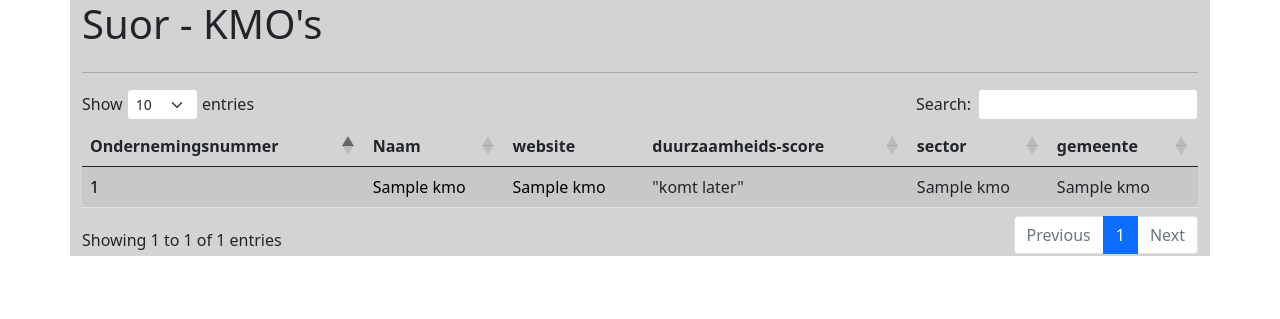
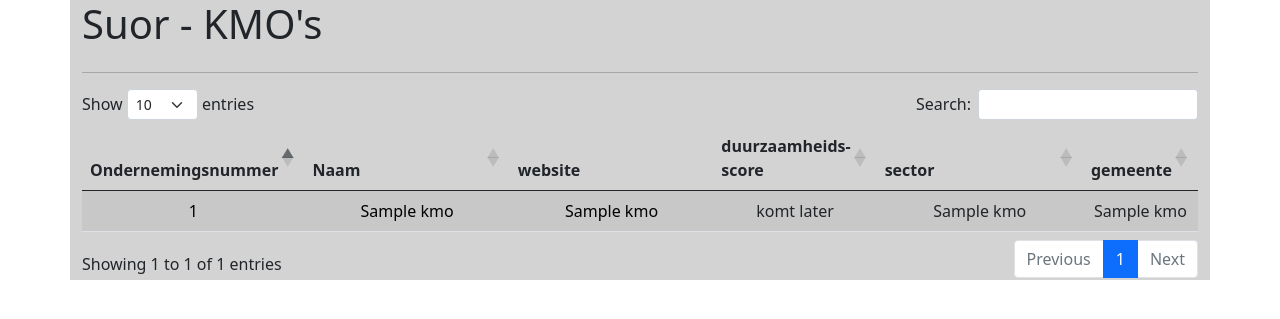
Before and after one commit to hannesroegiers/DEP_group_4, a Flask app: page / in a window 1280 px wide. Shown: the top 319 px of the page. Run offline with Flask 2, Linux system fonts and the light colour scheme; a database or web service that is not in the repository returns one stand-in record (values such as "Sample title"); some libraries are stand-ins or nearby versions.

Commit message:
guy zijn opmerking toegepast op de website

```diff
--- a/website/app.py
+++ b/website/app.py
@@ -41,7 +41,7 @@ def index():
     conn.close()
     cur.close()
 
-    return render_template('home.html',title="KMO's",bedrijven=kmos,jaarverslagen_url=jaarverslagen_url)
+    return render_template('home.html',title="KMO's",bedrijven=kmos,jaarverslagen_url=jaarverslagen_url,test="ikbenhann.es/nl")
 
 @app.route('/result/<ondernemingsnummer>',methods=['GET','POST'])
 def bedrijf(ondernemingsnummer):
--- a/website/static/index.css
+++ b/website/static/index.css
@@ -28,6 +28,15 @@ a:hover{
     text-decoration: underline;
     font-weight: bold;
 }
+
+th{
+    width: fit-content;
+}
+td,th{
+    text-align: center;
+    text-align: center;
+}
+
 
 .ol-r{
     border: 2px red solid;
@@ -87,3 +96,6 @@ main{
     margin: 5rem auto 0;
     /* border: 2px solid green; */
 }
+.w-30{
+    width: calc(30%);
+}
--- a/website/templates/base.html
+++ b/website/templates/base.html
@@ -3,18 +3,18 @@
   <head>
     <title> {% block title %} {% endblock %} - SUOR </title>
     <link href="https://cdn.jsdelivr.net/npm/bootstrap@5.0.1/dist/css/bootstrap.min.css" rel="stylesheet" integrity="sha384-+0n0xVW2eSR5OomGNYDnhzAbDsOXxcvSN1TPprVMTNDbiYZCxYbOOl7+AMvyTG2x" crossorigin="anonymous">
+    <link rel="stylesheet" href="/static/index.css">
     <link rel="stylesheet" type="text/css" href="https://cdn.datatables.net/1.10.25/css/dataTables.bootstrap5.css">
-    <link rel="stylesheet" href="/static/index.css">
   </head>
   <body class="">
     <div class="container aliceblue">
-        <div class="flex-start flex-container">
-            <h1>Suor -&nbsp; </h1>
-            <h1>{{ title }}</h1>
-        </div>
-       <!--outline 2de <p> naar rechts-->
+          <div class="flex-start flex-container">
+              <h1>Suor -&nbsp; </h1>
+              <h1>{{ title }}</h1>
+          </div>
+        <!--outline 2de <p> naar rechts-->
+          <hr>
 
-      <hr>
       {% block content %}{% endblock %}
     </div>
     <script type="text/javascript" charset="utf8" src="https://code.jquery.com/jquery-3.6.0.min.js"></script>
--- a/website/templates/home.html
+++ b/website/templates/home.html
@@ -11,10 +11,10 @@
             <link rel="stylesheet" href="/static/index.css">
             <tr>
               <th>Ondernemingsnummer</th>
-              <th>Naam</th>
+              <th class="w-30">Naam</th>
               <th>website</th>
               <th>duurzaamheids-score</th>
-              <th>sector</th>
+              <th class="w-30">sector</th>
               <th>gemeente</th>
             </tr>
           </thead>
@@ -22,10 +22,18 @@
             {% for kmo in bedrijven %}
               <tr>
                   <td><a href= {{ jaarverslagen_url + kmo[0]|string }} target="_blank">{{ kmo[0] }}</a></td>
-                  <td><a href={{ url_for('bedrijf',ondernemingsnummer= kmo[0]) }} target="_blank">{{ kmo[1] }}</a></td>
-                  <td><a href="" target="_blank">{{ kmo[3] }}</a></td>
-                  <td>"komt later"</td>
-                  <td>{{ kmo[4] }}</td>
+                  <td class="w-30"><a href={{ url_for('bedrijf',ondernemingsnummer= kmo[0]) }} target="_blank">{{ kmo[1] }}</a></td>
+                  <td class="w-30">
+                    {% set url="https://"+kmo[3] %}
+                    {% if "/" in kmo[3] %}
+                      {% set website = kmo[3].split("/") %}
+                      <a href={{ url }} target="_blank">{{ website[0] }}</a>
+                    {% else %}
+                      <a href={{ url }} target="_blank">{{ kmo[3] }}</a>
+                    {% endif %}
+                  </td>
+                  <td>komt later</td>
+                  <td class="w-30">{{ kmo[4] }}</td>
                   <td>{{ kmo[5] }}</td>
               </tr>
             {% endfor %}
@@ -33,6 +41,7 @@
         </table>
       </div>
 {% endblock %}
+
 {% block scripts %}
   <script>
     $(document).ready(function () {
@@ -40,10 +49,10 @@
         columns: [
         {orderable: false, searchable: true},
         {orderable: true, searchable: true},
-        {orderable: false, searchable: false},
+        {orderable: false, searchable: true},
         {orderable: true, searchable: false},
         {orderable: true, searchable: true},
-         {orderable: true, searchable: true},]
+        {orderable: true, searchable: true},]
       });
     });
   </script>
```
